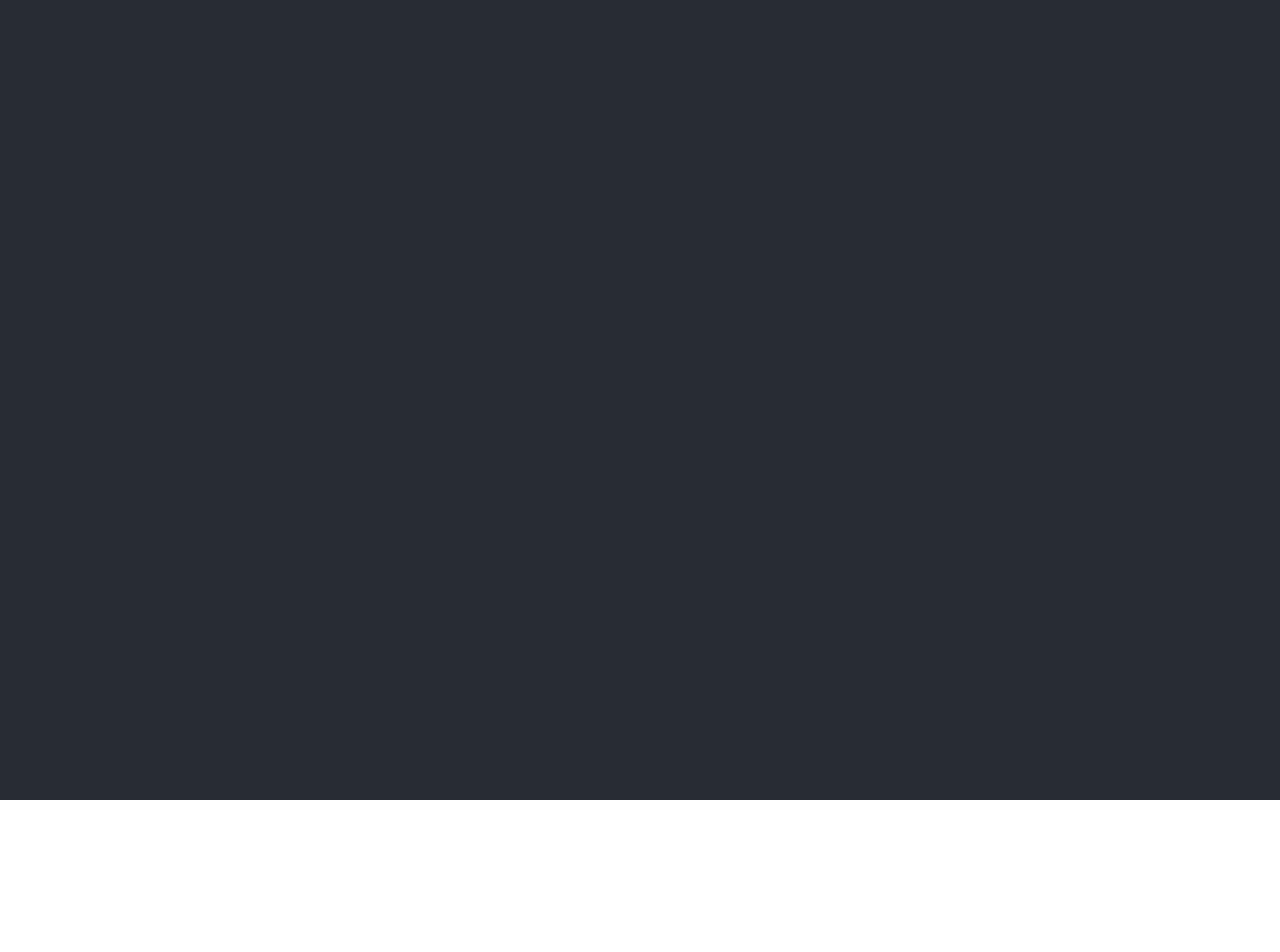
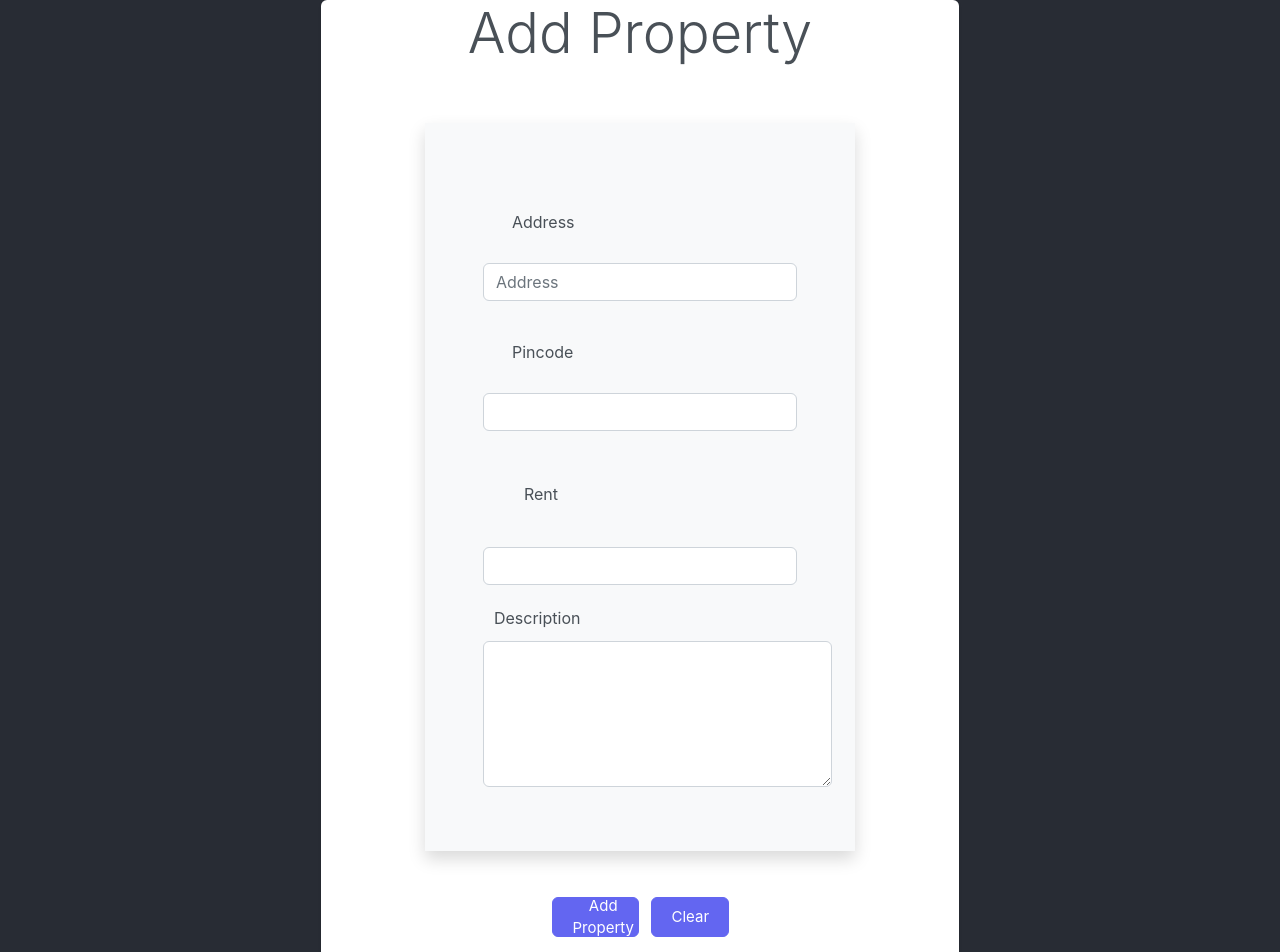
Before and after one commit to OmkarSantoshChavan/cdac-project, a React (Create React App) app in the folder Frontend/travelbuddy/: page /add_property in a window 1280 px wide. Before the commit this address had no page. Shown: the top 952 px of the page. Before the commit the page ends 800 px from the top, so only its background shows below. Built offline with nearby package versions, Linux system fonts and the light colour scheme; the HTML template or start-up script is replaced by a standard one.

Commit message:
Property add component

```diff
--- a/Frontend/travelbuddy/src/App.js
+++ b/Frontend/travelbuddy/src/App.js
@@ -10,6 +10,7 @@ import Customer from './component/Role/Customer';
 import Owner from './component/Role/Owner';
 import Admin from './component/Role/Admin';
 import Edit_profile from './component/Role/Edit_profile';
+import Add_property from './component/Property/Add_property';
 
 function App() {
   return (
@@ -24,6 +25,7 @@ function App() {
             <Route path="/owner" element={<Owner />} />
             <Route path="/admin" element={<Admin />} />
             <Route path="/edit_profile" element={<Edit_profile />} />
+            <Route path="/add_property" element={<Add_property />} />
           </Routes>
         </BrowserRouter>
 
--- /dev/null
+++ b/Frontend/travelbuddy/src/component/Property/Add_property.js
@@ -0,0 +1,82 @@
+import React, { useState } from 'react'
+import axios from 'axios';
+import './Style.css';
+import { Card } from 'primereact/card';
+import {Button} from 'primereact/button';
+import { InputTextarea } from 'primereact/inputtextarea';
+import { useNavigate } from "react-router-dom";
+
+function Add_property() {
+    const propertydetail={
+        address: '',
+        pincode: '',
+        rent: '',
+        description: ''
+    }
+    const [property, setProperty] = useState(propertydetail);
+
+    const navigate = useNavigate();
+
+    const onInputChange = (e) => {
+        setProperty({ ...property, [e.target.name]: e.target.value })
+    }
+    const { address, pincode, rent, description } = propertydetail;
+
+    const addDataToServer = (data) => {
+ /*changes*/      axios.post("http://localhost:8080/registeruser", data).then(
+            (response) => {
+                console.log(response);
+                alert("Property Added Successfully");
+            }, (error) => {
+                console.log(error);
+                alert("Failed to add property !!!");
+            }
+        );
+    }
+
+
+    const header = (<h1 class="display-4 text-center">Add Property</h1>);
+
+    const footer = (<div className="container text-center">
+        <Button type="submit" className='register-button' onClick={onInputChange}>Add Property</Button>
+
+        <Button type="button" className="clear-button" onClick={() => { setProperty(propertydetail) }}>Clear</Button>
+
+    </div>)
+    return (
+        <div className='register-bg'>
+        <Card className="container" header={header}  footer={footer}>
+            <div className="w-75 mx-auto shadow p-5 mt-2 bg-light">
+                <div class="jumbotron">
+                    <div>
+                        <form  style={{textAlign: 'justify'}}>
+
+                            <div class="form-group" style={{ margin: '10px' }}>
+                                <label for="address" style={{ margin: '29px' }}>Address</label>
+                                <input type="text" class="form-control" name="name" placeholder="Address" value={address} onChange={(e) => onInputChange(e)} />
+                            </div>
+
+                            <div class="form-group" style={{ margin: '10px' }}>
+                                <label for="pincode" style={{ margin: '29px' }}>Pincode</label>
+                                <input type="number" class="form-control" name="pincode" value={pincode} onChange={(e) => onInputChange(e)} />
+                            </div>
+
+                            <div class="form-group" style={{ margin: '10px' }}>
+                                <label for="rent" style={{ margin: '41px' }}>Rent</label>
+                                <input type="number" class="form-control" name="rent" value={rent} onChange={(e) => onInputChange(e)} />
+                            </div>
+
+                            <div class="form-group" style={{ margin: '10px' }}>
+                                <label for="description" style={{ margin: '11px' }}>Description</label>
+                                {/*<input type="text" class="form-control" name="description" placeholder=" " value={description} onChange={(e) => onInputChange(e)} />*/}
+                                <InputTextarea value={description} onChange={(e) => onInputChange(e)} rows={5} cols={30} />
+                            </div>
+                        </form>
+                    </div>
+                </div>
+            </div>
+        </Card>
+        </div>
+    )
+}
+export default Add_property;
--- /dev/null
+++ b/Frontend/travelbuddy/src/component/Property/Style.css
@@ -0,0 +1,19 @@
+.profile-details {
+    display: grid;
+    text-align: justify;
+    margin-left: 33px;
+    gap: 10px;
+}
+
+.profile-button{
+    width: 123px;
+    height: 40px;
+    font-size: 12px;
+    margin: 6px;
+}
+.edit_profile-button{
+    width: 123px;
+    height: 40px;
+    font-size: 12px;
+    margin: 6px;
+}
--- a/Frontend/travelbuddy/src/component/Role/Owner.js
+++ b/Frontend/travelbuddy/src/component/Role/Owner.js
@@ -13,11 +13,14 @@ function Owner(props) {
     const handleProfile = () => {
         navigate(`/edit_profile`,{state:location.state});
     }
+    const addProperty = () => {
+        navigate(`/add_property`,{state:location.state});
+    }
 
     const footer = (
         <span>
             <Button className='profile-button' label="Edit Profile" onClick={handleProfile} />
-            <Button className='profile-button' label="Add Property" />
+            <Button className='profile-button' label="Add Property" onClick={addProperty}/>
             <Button className='profile-button' label="Edit Property" />
 
         </span>
```
Also changed, not shown: 1 other file (tests, documents, lock files or other folders).
